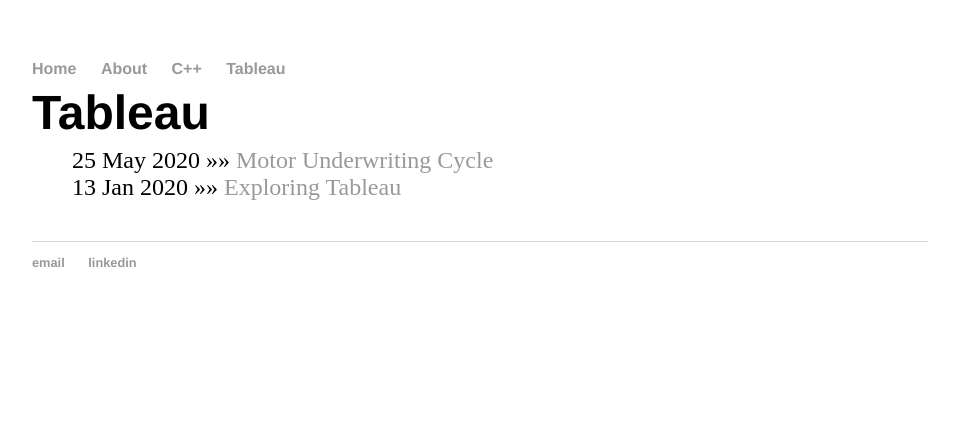
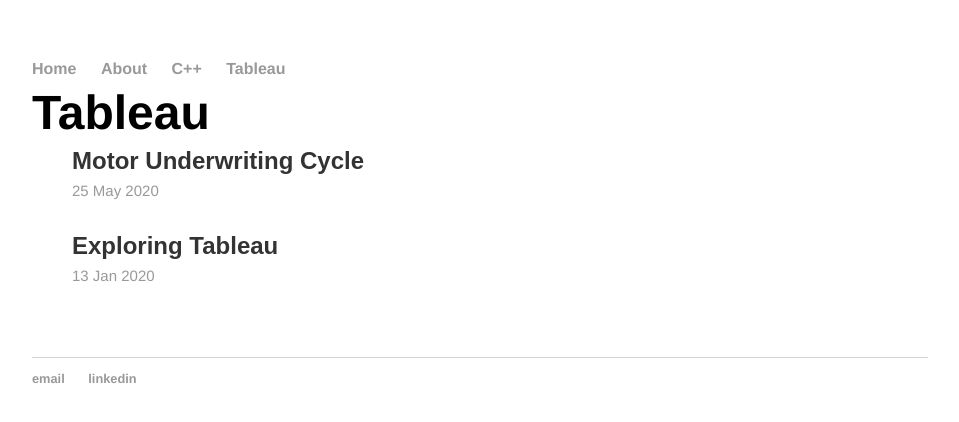
Before and after one commit to cchanzl/Lock-Screen, a Jekyll site: the page built from tableau/index.html, in a window 1280 px wide. Shown: the top 422 px of the page, without its empty margins (160-1119 px from the left). Built offline with Jekyll 4.4.1, drawn with Linux system fonts in a browser that asks for light colours.

Commit message:
Update index.html

```diff
--- a/tableau/index.html
+++ b/tableau/index.html
@@ -6,7 +6,9 @@ title: Tableau
 	<ul class="posts">
 	  {% for post in site.posts %}
 		{% if post.categories contains "Tableau" %}
-	    <li><span>{{ post.date | date_to_string }}</span> »» <a href="{{ post.url }}" title="{{ post.title }}">{{ post.title }}</a></li>
+	    <li><a class="two" href="{{ post.url }}" title="{{ post.title }}">{{ post.title }}</a>
+	    <h2>{{ post.date | date_to_string }}</h2></li>
+		<br>
 	  {% endif %}
 	  {% endfor %}
 	</ul>
```
